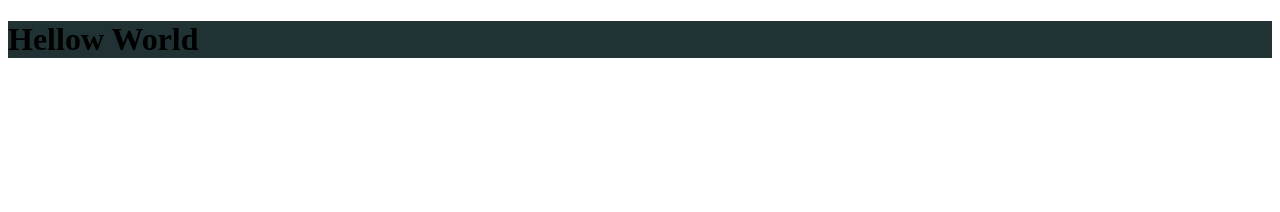
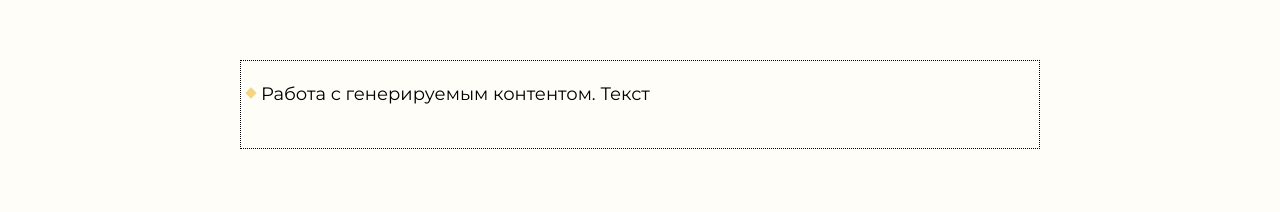
Before and after one commit to MichaelBezz/782277-layout-cms, a plain HTML site: page index.html in a window 1280 px wide. Drawn offline with Linux system fonts and the light colour scheme.

Commit message:
Работа с текстом

```diff
--- a/index.html
+++ b/index.html
@@ -4,19 +4,23 @@
     <meta charset="utf-8">
     <meta name="viewport" content="width=device-width, initial-scale=1">
     <title>Подготовка вёрстки для CMS</title>
+    <link rel="preconnect" href="https://fonts.googleapis.com">
+    <link rel="preconnect" href="https://fonts.gstatic.com" crossorigin>
+    <link href="https://fonts.googleapis.com/css2?family=Montserrat:ital,wght@0,300;0,400;0,500;1,200&display=swap" rel="stylesheet">
     <link rel="stylesheet" href="style/style.css">
   </head>
 
-  <body>
-    <header class="header">
-    </header>
+  <body class="page">
 
     <main class="main">
-      <h1>Hellow World</h1>
+      <section class="container">
+        <ul class="module-list">
+          <li class="module-item">
+            <a class="module-link" href="cms-text.html">Работа с генерируемым контентом. Текст</a>
+          </li>
+        </ul>
+      </section>
     </main>
-
-    <footer class="footer">
-    </footer>
 
   </body>
 </html>
--- /dev/null
+++ b/style/cms-text-style.css
@@ -0,0 +1,80 @@
+.page {
+  margin: 0;
+  font-family: "Montserrat", sans-serif;
+  font-style: normal;
+  font-size: 18px;
+  line-height: 1.5;
+  font-weight: 400;
+  color: #000000;
+  background-color: #fffdf8;
+}
+
+.container {
+  max-width: 1440px;
+  margin: 0 auto;
+  padding: 0 60px;
+}
+
+.wysiwyg-wrapper * {
+  margin-top: 0;
+}
+
+.wysiwyg-wrapper h1 {
+  margin-bottom: 32px;
+  font-size: 48px;
+  line-height: 1.22;
+}
+
+.wysiwyg-wrapper h2 {
+  margin-bottom: 56px;
+  font-size: 40px;
+  line-height: 1.22;
+  font-weight: 500;
+  color: #9f7303;
+}
+
+.wysiwyg-wrapper h3 {
+  margin-bottom: 34px;
+  font-size: 32px;
+  line-height: 1.22;
+  font-weight: 500;
+  color: #9f7303;
+}
+
+.wysiwyg-wrapper ul,
+.wysiwyg-wrapper ol {
+  margin-bottom: 56px;
+  padding-left: 32px;
+  list-style-type: none;
+}
+
+.wysiwyg-wrapper li {
+  position: relative;
+  margin-bottom: 8px;
+}
+
+.wysiwyg-wrapper li::after {
+  position: absolute;
+  top: 8px;
+  left: -20px;
+  content: "";
+  display: block;
+  width: 8px;
+  height: 8px;
+  background-color: #f5d581;
+  transform: rotate(45deg);
+}
+
+.wysiwyg-wrapper blockquote {
+  width: 70%;
+  margin: 60px auto;
+  padding: 40px 100px;
+  font-style: italic;
+  font-size: 24px;
+  line-height: 1.5;
+  font-weight: 300;
+  text-align: center;
+  color: #9f7303;
+  border-top: 1px solid #f5d581;
+  border-bottom: 1px solid #f5d581;
+}
--- a/style/style.css
+++ b/style/style.css
@@ -1,3 +1,49 @@
-.main {
-  background-color: #203233;
+.page {
+  margin: 0;
+  font-family: "Montserrat", sans-serif;
+  font-style: normal;
+  font-size: 18px;
+  line-height: 1.5;
+  font-weight: 400;
+  color: #000000;
+  background-color: #fffdf8;
 }
+
+.container {
+  max-width: 800px;
+  margin: 0 auto;
+  padding: 60px;
+}
+
+.module-list {
+  margin: 0;
+  padding: 20px;
+  list-style-type: none;
+  border: 1px dotted #000000;
+}
+
+.module-item {
+  position: relative;
+  margin-bottom: 20px;
+}
+
+.module-link {
+  text-decoration: none;
+  color: #000000;
+}
+
+.module-link:hover {
+  color: #ffd874;
+}
+
+.module-item::after {
+  position: absolute;
+  top: 8px;
+  left: -14px;
+  content: "";
+  display: block;
+  width: 8px;
+  height: 8px;
+  background-color: #f5d581;
+  transform: rotate(45deg);
+}
```
Also changed, not shown: cms-text.html (added, +60 -0 lines).
